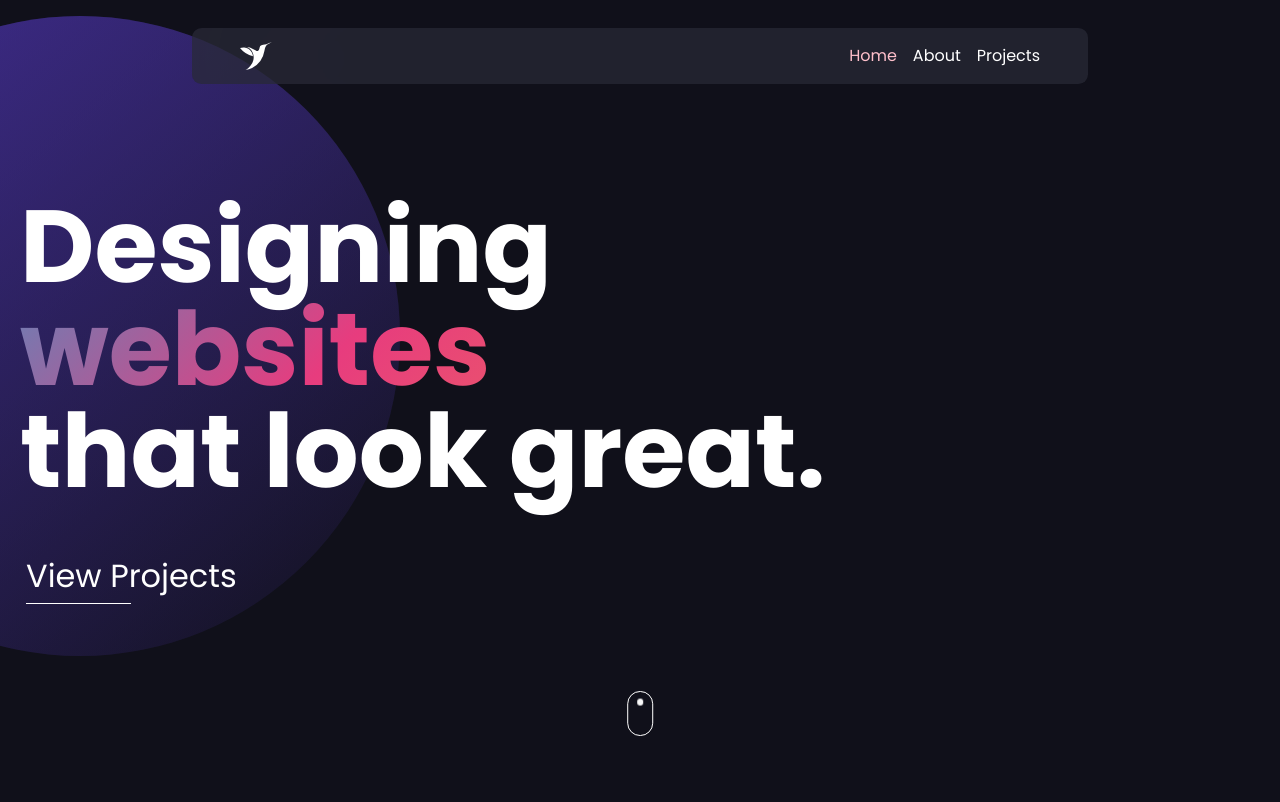
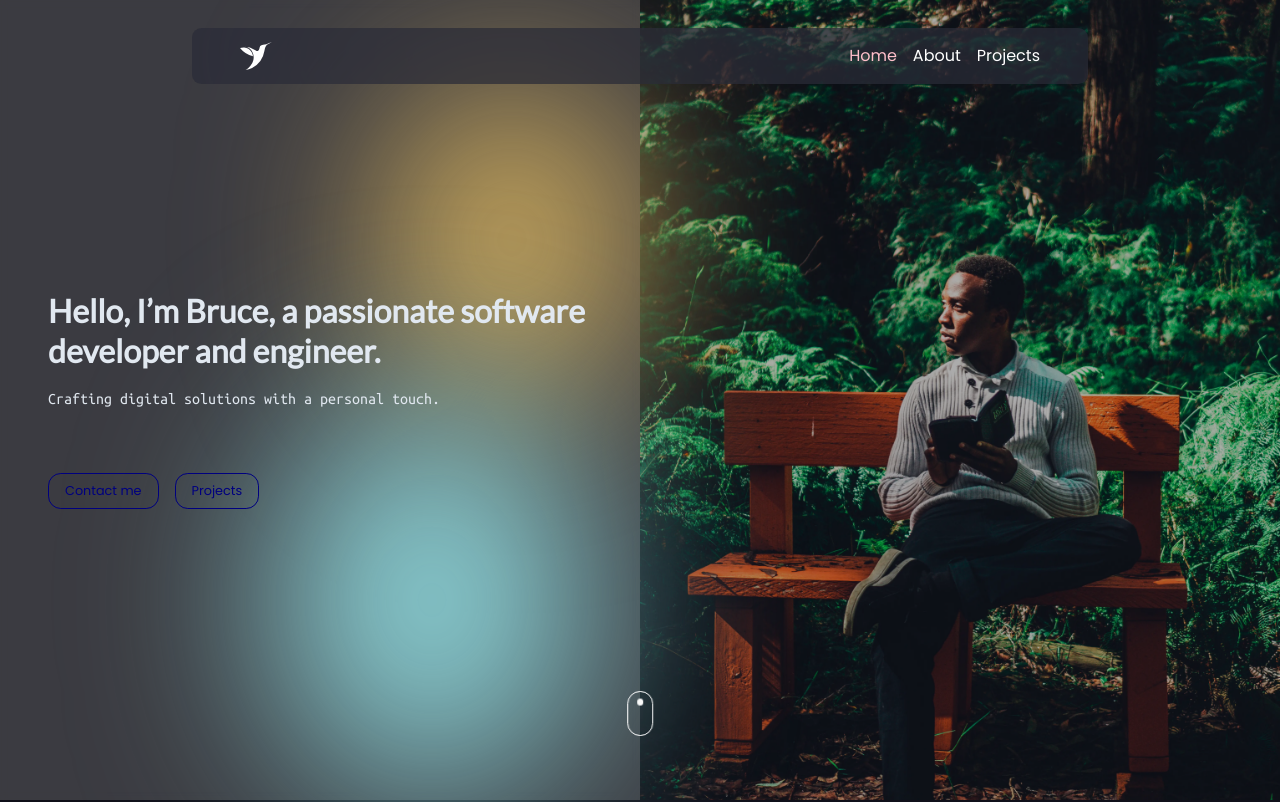
Before and after one commit to bruceniyibitanga/ReactPortfolio, a React (Vite) app in the folder Portfolio/: page / in a window 1280 px wide. Shown: the top 802 px of the page. Built offline with nearby package versions, Linux system fonts and the light colour scheme.

Commit message:
Initial restyling

```diff
--- /dev/null
+++ b/Portfolio/src/Styles/button.scss
@@ -0,0 +1,19 @@
+@import 'globals.scss';
+
+button{
+    // Dark minimal button
+    background-color: transparent;
+    color: navy;
+    border: 1px solid navy;
+    border-radius: 0.8rem;
+    padding: 0.5rem 1rem;
+    font-size: 0.8rem;
+    cursor: pointer;
+    transition: all 0.5s ease-in-out;
+    max-width: fit-content;
+    &:hover{
+        background-color: $secondary-light;
+        color: $secondary-dark;
+
+    }
+}
--- a/Portfolio/src/Styles/landing.scss
+++ b/Portfolio/src/Styles/landing.scss
@@ -1,124 +1,107 @@
 @import 'globals.scss';
-
-.circle {
+@import 'button.scss';
+@import url('https://fonts.googleapis.com/css2?family=Lato&family=Ubuntu+Mono:ital,wght@0,400;0,700;1,400;1,700&display=swap');
+.landing-container{
+    height: 100vh;
+    position: relative;
+    display: grid;
+    grid-template-columns: 1fr 1fr;
+    grid-template-areas: "content image-container";
+    .overlay{
         position: absolute;
-    width: 25rem;
-    height: 25rem;
-    bottom: 15rem;
-    left: -15rem;
-    border-radius: 50%;
-    background: rgb(16, 16, 26);
-    background: linear-gradient(-40deg, rgba(16, 16, 26, 0.3) 0%, rgba(81, 55, 185, 0.5) 100%);
-    z-index: -1;
+        top: 0;
+        left: 0;
+        width: 100%;
+        height: 100%;
+        background-color: rgba(0, 0, 0, 0.3);
     }
-
-// @media screen and (max-width: 30em) {
-//     .circle .flip {
-//         top: 15rem;
-//         left: auto;
-//         right: -15rem;
-//         float: right;
-//         opacity: 1;
-//         background: linear-gradient(-40deg, rgba(16, 16, 26, 0.3) 0%, rgba(81, 55, 185, 0.5) 100%);
-//     }
-// }
-
-@media screen and (min-width: 50em){
-    .circle {
-        width: 40rem;
-        height: 40rem;
-        bottom: 9rem;
-        left: -15rem;
+    .image-container{
+        grid-area: image-container;
+        img {
+            width: 100%;
+            height: 100vh;
+            object-fit: cover;
+            // border-radius: 1rem;
         }
     }
 
-.landing-section{
-    display: flex;
-    align-items: center;
-    height: 100vh;
+    .landing-content-container{
+        .color-bg-container{
+            position: absolute;
+            top: 0;
+            left: 0;
+            width: 100%;
+            height: 100%;
+            z-index: -999;
+
+            .yellow{
+                position: absolute;
+                content: "";
+                width: 40%;
+                height: 40%;
+                top: 5rem;
+                right: 0;
+                border-radius: 50%;
+                background-color: #DDB760;
+                z-index: -999;
+                filter: blur(6rem);
             }
 
-.hero-container{
-    .heading{
-        line-height: 3.5rem;
-        font-size: clamp(3rem, 8vw, 8rem);
-        font-weight: 700;
-        color: $primary-light;
-        margin-bottom: 1rem;
-        @media screen and (max-width: 22.5em) {
-            font-size: 2.2rem;
-            line-height: 2.6rem;
-        }
-
-        @media screen and (min-width: 50em){
-            line-height: 100%;
-        }
-        .color-gradient{
-            background: linear-gradient(-45deg,
-                #ee7752,
-                #e73c7e,
-                #23a6d5,
-                #23d5ab);
-            // background: linear-gradient(-45deg, #FC466B 0%, #3F5EFB 100%);
-            -webkit-background-clip: text;
-            -webkit-text-fill-color: transparent;
-            background-size: 200% 200%;
-            background-position: initial initial;
-            animation: gradient 40s ease infinite;
-            -webkit-animation: gradient 15s ease infinite;
-            display: block;
-        }
-
-        @keyframes gradient {
-            0% {
-                    background-position: 0% 50%;
-                }
-
-            50% {
-                background-position: 100% 50%;
-            }
-
-            100% {
-                background-position: 0% 50%;
-            }
-        }
-        .break{
-            display: block;
+            .light-blue{
+                position: absolute;
+                content: "";
+                width: 50%;
+                height: 50%;
+                bottom: 0rem;
+                right: 3rem;
+                border-radius: 50%;
+                background-color: #8cd3d7;
+                z-index: -999;
+                filter: blur(6rem);
             }
         }
 
+        grid-area: content;
+        position: relative;
+        width: 100%;
+        display: flex;
+        flex-direction: column;
+        justify-content: center;
+        align-items: left;
+        padding: 0 3rem;
+        gap: 1rem;
 
-    button{
-        margin-top: 2rem;
-        color: $primary-light;
-        background-color: transparent;
-        border: none;
-        @media screen and (min-width: 50em) {
-            font-size: clamp(1rem, 5vw, 2rem);
+        background-color: rgba(255, 255, 255, 0.2);
+        box-shadow: 0 4px 30px rgba(0, 0, 0, 0.1);
+        backdrop-filter: blur(5px);
+        -webkit-backdrop-filter: blur(5px);
+        .text-container{
+            text-align: left;
+            h1{
+                font-family: "Lato", sans-serif;
+                font-size: 2rem;
+                color: $secondary-light;
+                line-height: 2.5rem;
+                // text-transform: uppercase;
             }
-        &::after{
-            content: "";
-            display: block;
-            width: 50%;
-            padding-top: 0.2rem;
-            border-bottom: 1px solid $primary-light;
-            transition: all 0.3s ease-out;
-        }
-
-        &:hover{
-            cursor: pointer;
-            color: $accent;
-            transition: all 0.3s ease-in-out;
-            &::after{
-                border-bottom: 1px solid $accent;
+            p{
                 width: 100%;
-            }
-        }
+                margin-top: 1.2rem;
+                font-family: "Ubuntu Mono", monospace;
+                color: $secondary-light;
+                font-size: 1rem;
+                line-height: 1.2rem;
             }
         }
 
-.scroll-animation-container{
-    .mouse{
+        .btn-container{
+            display: flex;
+            gap: 1rem;
+        }
+    }
+
+    .scroll-animation-container {
+        .mouse {
             width: 1.6rem;
             height: 2.81rem;
             border: 1px solid $primary-light;
@@ -129,7 +112,7 @@
             bottom: 4rem;
             transform: translate(-50%, 0);
 
-        &::before{
+            &::before {
                 content: "";
                 display: block;
                 width: 0.4rem;
@@ -142,15 +125,16 @@
             }
 
             @keyframes wheel {
-            0%{
+                0% {
                     opacity: 1;
                     transform: translateY(0);
                 }
-            100%{
+
+                100% {
                     opacity: 0;
                     transform: translateY(1.5rem);
                 }
             }
         }
-
     }
+}
--- /dev/null
+++ b/Portfolio/src/components/Button.jsx
@@ -0,0 +1,13 @@
+import React from 'react';
+
+function Button(props) {
+  return (
+    <>
+        <button>
+          {props.text}
+        </button>
+    </>
+  )
+}
+
+export default Button
--- a/Portfolio/src/pages/Landing.jsx
+++ b/Portfolio/src/pages/Landing.jsx
@@ -1,19 +1,32 @@
-import React from 'react'
+import React from 'react';
+import Button from '../components/Button';
 
 function Landing() {
   return (
     <>
-      <div className='circle'></div>
-      <div className='circle flip'></div>
-      <main class="landing-section wrapper">
-          <div className="hero-container">
-            <h1 className="heading">Designing <span className="color-gradient">websites</span> <span className="break">that look great.</span></h1>
-            <button>View Projects</button>
+      <div className="landing-container image-container">
+        <div className="overlay"></div>
+        <div className="image-container">
+          <img src="/img/profile.webp" alt="Image of Bruce sitting on bench in a forest." />
+        </div>
+        <div className="landing-content-container">
+          <div className="color-bg-container">
+            <div className="yellow"></div>
+            <div className="light-blue"></div>
           </div>
-          <div className="scroll-animation-container">
+          <div className="text-container">
+            <h1>Hello, I’m Bruce, a passionate software developer and engineer.</h1>
+            <p>Crafting digital solutions with a personal touch.</p>
+          </div>
+          <div className="btn-container">
+            <Button text="Contact me"/>
+            <Button text="Projects"/>
+          </div>
+        </div>
+        <div className="scroll-animation-container">
             <div className="mouse"></div>
-          </div>
-      </main>
+        </div>
+      </div>
     </>
   )
 }
```
Also changed, not shown: Portfolio/public/img/profile.webp (added). Lines whose indentation alone changed are shown as unchanged.
